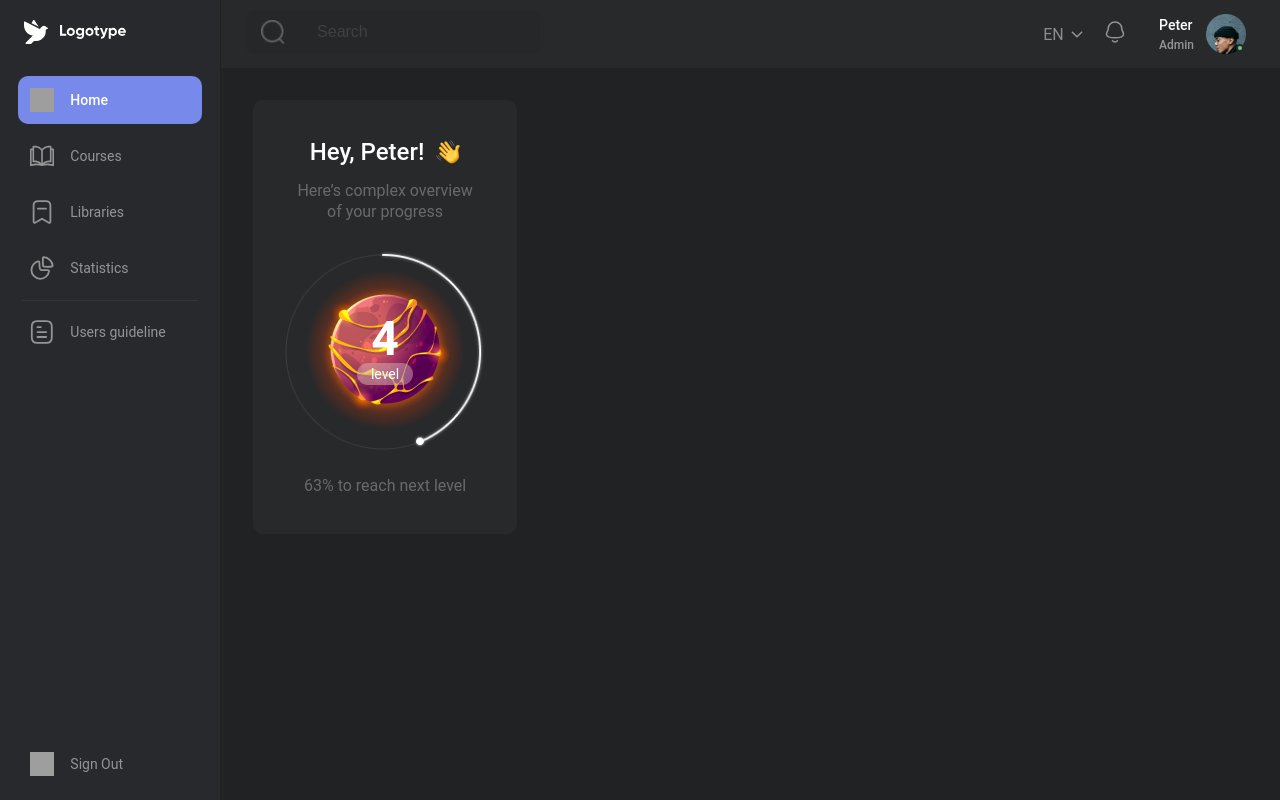
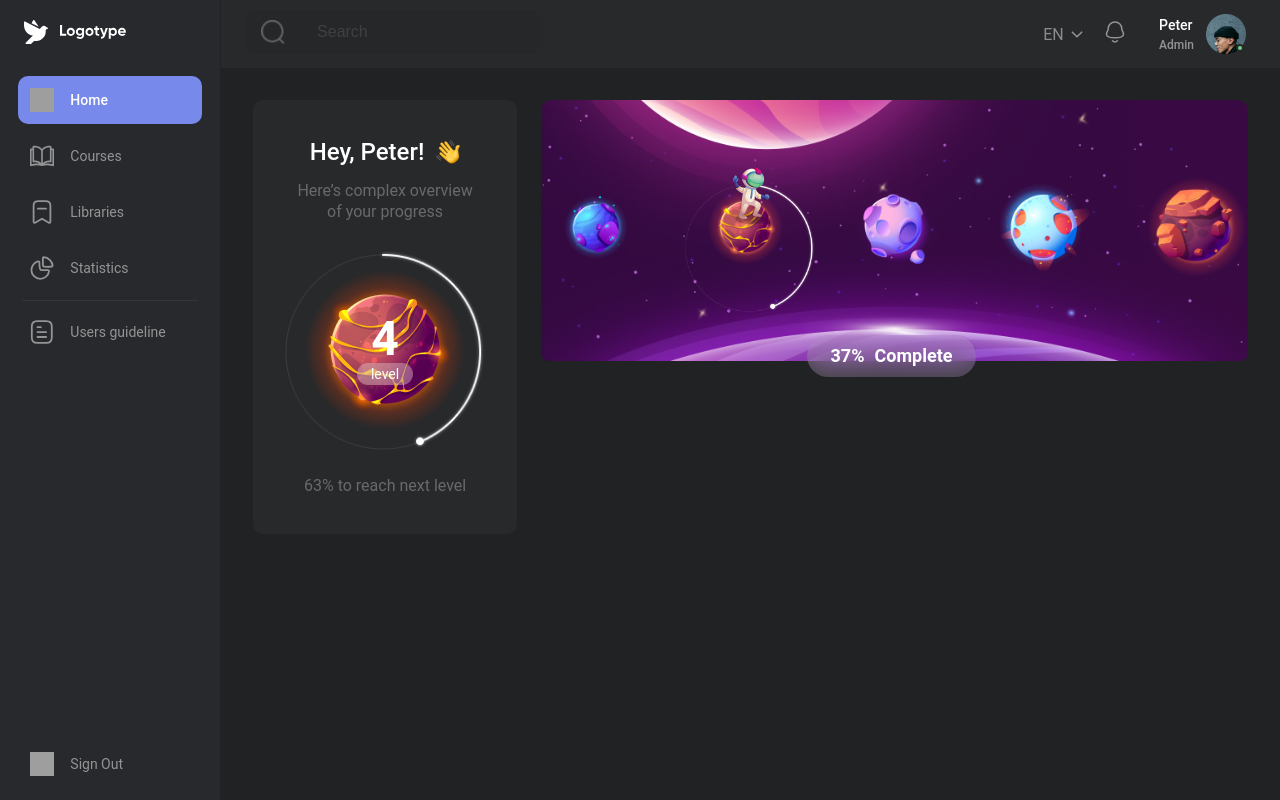
Before and after one commit to Yaroslav-Kononenko/ttasc_accountmetrics, a React (Create React App) app: page / in a window 1280 px wide. Built offline with nearby package versions, Linux system fonts and the light colour scheme; grey boxes are pictures that could not be loaded; the HTML template or start-up script is replaced by a standard one.

Commit message:
Top block first part

```diff
--- a/src/App.tsx
+++ b/src/App.tsx
@@ -2,6 +2,7 @@ import styles from "./App.module.css";
 import { Sidebar } from './components/Sidebar';
 import { Header } from './components/Header';
 import { CourseDetails } from "./components/CourseDetails";
+import { CourcesPanel } from "./components/CourcesPanel";
 
 function App() {
   return (
@@ -10,7 +11,14 @@ function App() {
       <div className={styles.leftPart}>
         <Header />
         <div className={styles.content}>
-          <CourseDetails />
+          <div className={styles.top_container}>
+            <CourseDetails />
+            <CourcesPanel />
+          </div>
+
+          <div className={styles.bottom_container}>
+
+          </div>
         </div>
       </div>
     </div>
--- /dev/null
+++ b/src/components/CourcePlanet/CourcePlanet.module.css
@@ -0,0 +1,24 @@
+.course_image {
+  position: absolute;
+  left: 10%;
+  top: 10%;
+}
+
+.progress_line {
+  position: absolute;
+  width: 100%;
+  height: 100%;
+  left: 0%;
+  top: 0%;
+}
+
+.astro_container {
+  position: absolute;
+  left: 37%;
+  bottom: 65%;
+}
+
+.astronaut {
+  width: 43px;
+  height: 58px;
+}
--- /dev/null
+++ b/src/components/CourcePlanet/CourcePlanet.tsx
@@ -0,0 +1,62 @@
+import styles from "./CourcePlanet.module.css";
+import progressbar from "../../assets/planets/level_progres.png";
+import austronaut_img from "../../assets/central_info/austronaut.png";
+
+type Props = {
+  container_style?: string;
+  img_url: any;
+  planetSizes?: {
+    width?: string;
+    height?: string;
+  };
+  isActive?: boolean;
+  austronaut?: boolean;
+  planet?: boolean;
+}
+
+export const CourcePlanet: React.FC<Props> = ({
+  container_style,
+  img_url,
+  planetSizes = {
+    width: "100px",
+    height: "100px",
+  },
+  isActive = false,
+  austronaut = false,
+  planet = true
+}) => {
+
+  const { width, height } = planetSizes;
+  const activeImg = !isActive ? "hidden" : "visible";
+  const activeAustronaut = !austronaut ? "hidden" : "visible";
+  const isPlanetVisible = !planet ? "hidden" : "visible";
+
+  return(
+    <div className={container_style}>
+      <img
+        src={img_url}
+        className={styles.course_image}
+        style={{width: width, height: height, visibility: isPlanetVisible }}
+        alt="course_image"
+      />
+
+      <img
+        src={progressbar}
+        alt="progress_bar"
+        className={styles.progress_line}
+        style={{visibility: activeImg}}
+      />
+
+      <div
+        className={styles.astro_container}
+        style={{visibility: activeAustronaut}}
+      >
+        <img
+          src={austronaut_img}
+          alt="austronaut"
+          className={styles.austronaut}
+        />
+      </div>
+    </div>
+  );
+}
--- /dev/null
+++ b/src/components/CourcePlanet/index.ts
@@ -0,0 +1 @@
+export * from "./CourcePlanet";
--- /dev/null
+++ b/src/components/CourcesPanel/CourcesPanel.module.css
@@ -0,0 +1,55 @@
+:root {
+  --panel-height: 316px;
+}
+
+.panel {
+  display: flex;
+  align-items: center;
+  position: relative;
+  background-image: url("../../assets/central_info/central_bg.png");
+  background-size: contain;
+  background-repeat: no-repeat;
+  min-height: var(--panel-height);
+  width: 100%;
+  border-radius: 10px;
+}
+
+.planet_carousel {
+  display: flex;
+  justify-content: space-between;
+  width: 100%;
+}
+
+.planet_container {
+  position: relative;
+  width: 130px;
+  height: 130px;
+  border: none;
+
+  /** switch after changing concept of planet rendering */
+  bottom: 70px;
+}
+
+.progress_box {
+  display: flex;
+  flex-direction: row;
+  justify-content: center;
+  align-items: center;
+  padding: 12px 24px;
+  gap: 10px;
+
+  position: absolute;
+  left: calc(50% - 88px);
+  top: calc(256px - 21px);
+
+  background: rgba(255, 255, 255, 0.15);
+  backdrop-filter: blur(15px);
+  border-radius: 30px;
+}
+
+.progress_text {
+  font-weight: 700;
+  font-size: 18px;
+  line-height: 100%;
+  color: #FFFFFF;
+}
--- /dev/null
+++ b/src/components/CourcesPanel/CourcesPanel.tsx
@@ -0,0 +1,51 @@
+import styles from "./CourcesPanel.module.css";
+import { CourcePlanet } from "../CourcePlanet";
+import planet1 from "../../assets/planets/course1.svg";
+import planet2 from "../../assets/planets/course2.png";
+import planet3 from "../../assets/planets/course3.png";
+import planet4 from "../../assets/planets/course4.png";
+import planet5 from "../../assets/planets/course5.png";
+
+export const CourcesPanel: React.FC = () => {
+  const planets = [
+    { id: "1", planet: planet1 },
+    { id: "2", planet: planet2 },
+    { id: "3", planet: planet3 },
+    { id: "4", planet: planet4 },
+    { id: "5", planet: planet5 }
+  ];
+  const planetSizes = {
+    width: "105px",
+    height: "105px"
+  };
+
+  return(
+    <div className={styles.panel}>
+      <div className={styles.planet_carousel}>
+        {planets.map((planetInfo => {
+          return(
+            <CourcePlanet
+              planetSizes={planetSizes}
+              img_url={planetInfo.planet}
+              container_style={styles.planet_container}
+              isActive={planetInfo.id === "2"}
+              planet={false}
+              austronaut={planetInfo.id === "2"}
+              key={planetInfo.id}
+            />
+          );
+        }))}
+      </div>
+
+      <div className={styles.progress_box}>
+        <div className={styles.progress_text}>
+          37%
+        </div>
+
+        <div className={styles.progress_text}>
+          Complete
+        </div>
+      </div>
+    </div>
+  );
+}
--- /dev/null
+++ b/src/components/CourcesPanel/index.ts
@@ -0,0 +1 @@
+export * from "./CourcesPanel";
--- a/src/components/CourseDetails/CourseDetails.module.css
+++ b/src/components/CourseDetails/CourseDetails.module.css
@@ -42,7 +42,7 @@
   width: 200px;
   height: 200px;
   border: none;
-  margin-bottom: 28px;
+  margin: 0 32px 28px;
 }
 
 .course_image {
--- a/src/components/CourseDetails/CourseDetails.tsx
+++ b/src/components/CourseDetails/CourseDetails.tsx
@@ -1,9 +1,14 @@
 import styles from "./CourseDetails.module.css";
 import sticker from "../../assets/waving_hand.jpg";
-import progressbar from "../../assets/planets/level_progres.png";
 import planet2 from "../../assets/planets/course2.png";
+import { CourcePlanet } from "../CourcePlanet";
 
 export const CourseDetails: React.FC = () => {
+  const planetSizes = {
+    width: "160px",
+    height: "160px",
+  };
+
   return(
     <div className={styles.detail_card}>
       <div className={styles.text_container}>
@@ -18,8 +23,11 @@ export const CourseDetails: React.FC = () => {
       </div>
 
       <div className={styles.img_container}>
-        <img src={planet2} className={styles.course_image} alt="course_image" />
-        <img src={progressbar} alt="progress_bar" className={styles.progress_line} />
+        <CourcePlanet
+          planetSizes={planetSizes}
+          img_url={planet2}
+          isActive={true}
+        />
 
         <div className={styles.level_layer}>
           <span className={styles.level_text}>
```
Also changed, not shown: src/assets/central_info/austronaut.png (added), src/assets/central_info/central_bg.png (added).
